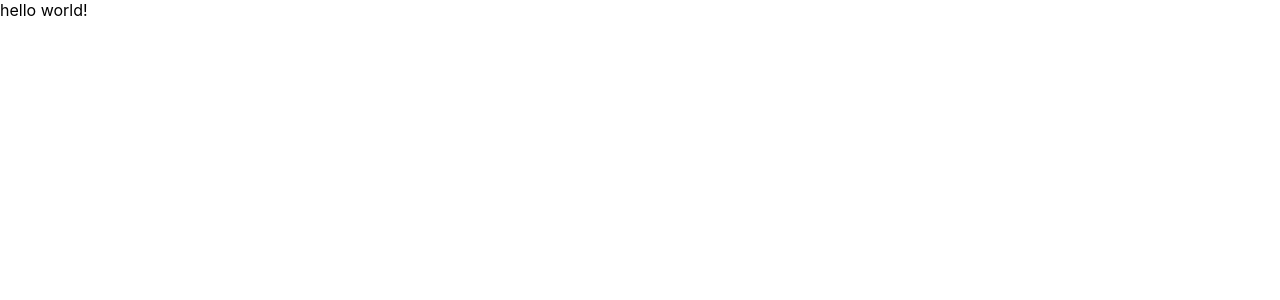
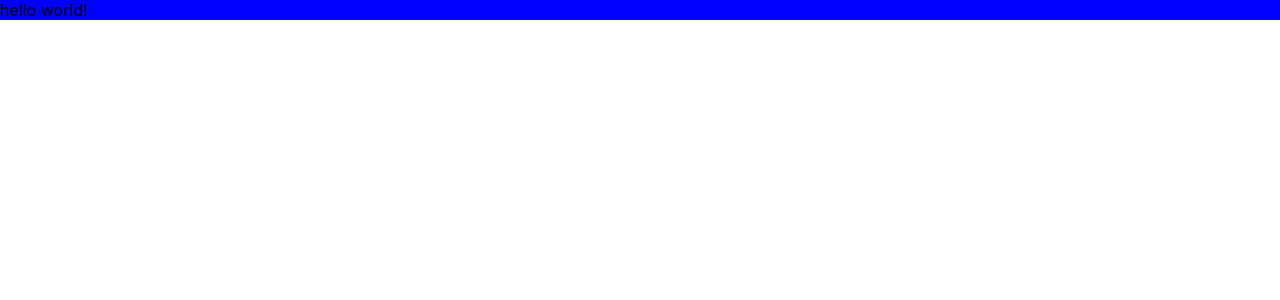
Before and after one commit to royalrose123/react-query-next, a Next.js app: page / in a window 1280 px wide. Shown: the top 300 px of the page. Built offline with nearby package versions, Linux system fonts and the light colour scheme.

Commit message:
Update sass and structure

```diff
--- a/package.json
+++ b/package.json
@@ -10,9 +10,11 @@
   },
   "dependencies": {
     "babel-eslint": "^10.1.0",
+    "classnames": "^2.3.1",
     "next": "11.0.1",
     "react": "17.0.2",
-    "react-dom": "17.0.2"
+    "react-dom": "17.0.2",
+    "sass": "^1.35.2"
   },
   "devDependencies": {
     "eslint": "7.30.0",
--- a/pages/_app.js
+++ b/src/pages/_app.js
@@ -1,4 +1,4 @@
-import '../styles/globals.css'
+import '../styles/globals.scss'
 
 function MyApp({ Component, pageProps }) {
   return <Component {...pageProps} />
--- a/pages/index.js
+++ b/src/pages/index.js
@@ -1,8 +1,14 @@
 import Head from 'next/head'
+import classnames from 'classnames/bind'
+
+import styles from './style.module.scss'
+
+// Variables
+const cx = classnames.bind(styles)
 
 export default function Home() {
   return (
-    <div>
+    <div className={cx('home')}>
       <Head>
         <title>Create Next App</title>
         <meta name='description' content='Generated by create next app' />
--- /dev/null
+++ b/src/pages/style.module.scss
@@ -0,0 +1,6 @@
+.home {
+    width: 100%;
+    height: 100%;
+    display: flex;
+    background-color: blue;
+}
```
Also changed, not shown: .eslintrc.js, src/pages/api/hello.js (renamed from pages/api/hello.js), src/styles/globals.scss (renamed from styles/globals.css), 1 other file (tests, documents, lock files or other folders).
